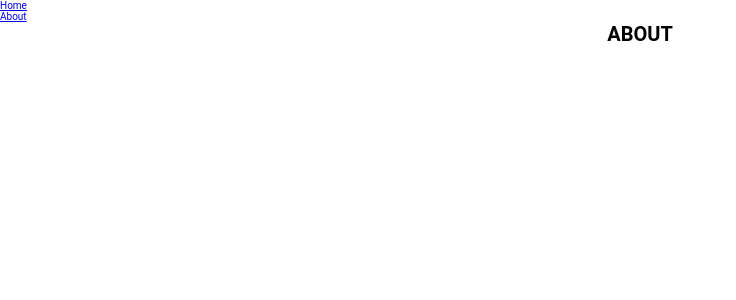
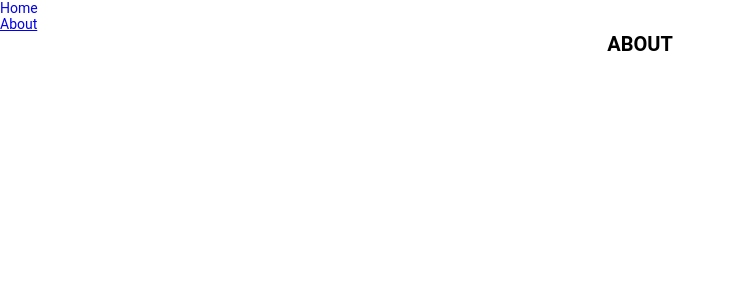
Before and after one commit to GarretHawke/React2021Q3, a React app: page /about in a window 1280 px wide. Shown: the top 300 px of the page, without its empty margins (0-736 px from the left). Built offline with nearby package versions, Linux system fonts and the light colour scheme.

Commit message:
feat: add active route highlighting

```diff
--- a/src/components/Header/Header.scss
+++ b/src/components/Header/Header.scss
@@ -0,0 +1,8 @@
+.nav-link {
+  text-decoration: none;
+  font-size: 1.4rem;
+
+  &.active {
+    text-decoration: underline;
+  }
+}
--- a/src/components/Header/Header.tsx
+++ b/src/components/Header/Header.tsx
@@ -1,5 +1,5 @@
 import React from 'react';
-import { Link } from 'react-router-dom';
+import { NavLink } from 'react-router-dom';
 import './Header.scss';
 
 const Header = ():JSX.Element => {
@@ -8,10 +8,10 @@
       <nav>
         <ul>
           <li>
-            <Link to="/">Home</Link>
+            <NavLink exact to="/" className="nav-link" activeClassName="active">Home</NavLink>
           </li>
           <li>
-            <Link to="/about">About</Link>
+            <NavLink exact to="/about" className="nav-link" activeClassName="active">About</NavLink>
           </li>
         </ul>
       </nav>
```
